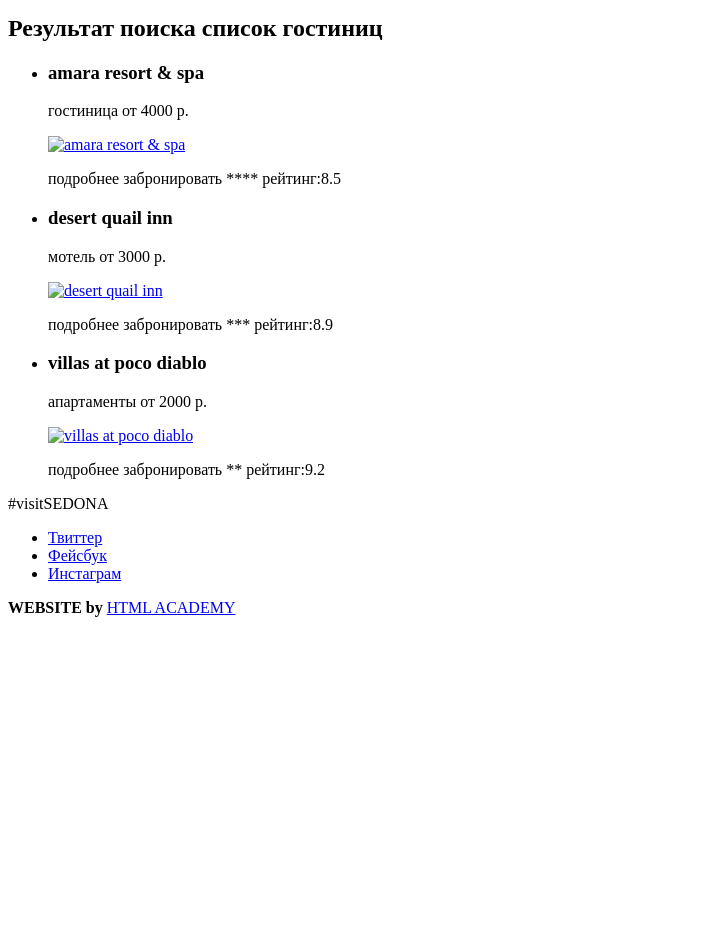
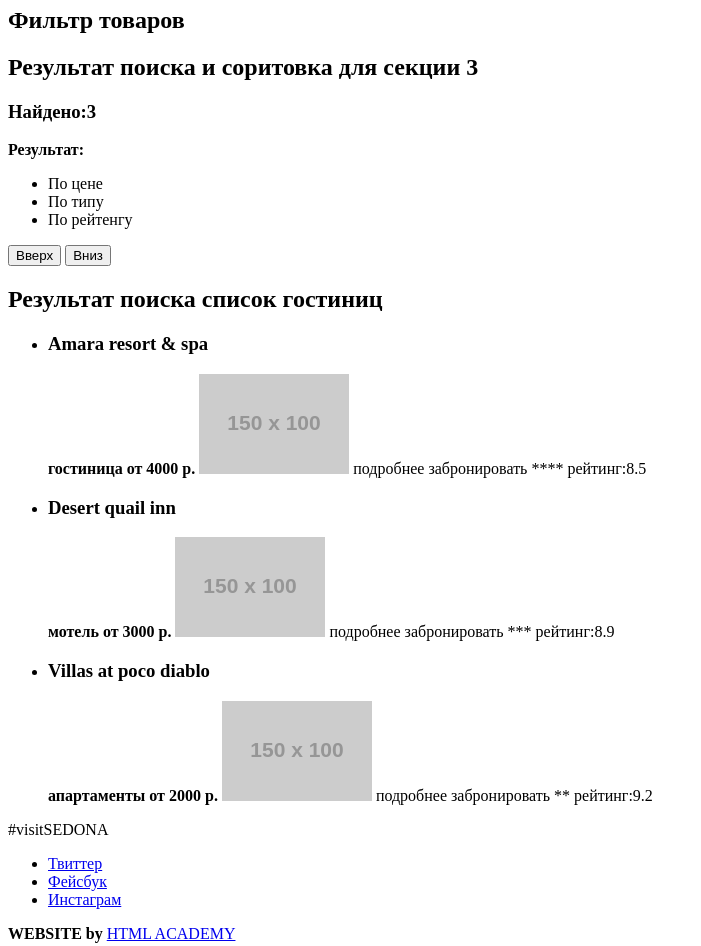
Before and after one commit to Janshan83/556095-sedona, a plain HTML site: page catalog.html in a window 1280 px wide. Shown: the part 273-1219 px from the top of the page, without its empty margins (0-701 px from the left). Before the commit the page ends 906 px from the top, so only its background shows below. Drawn offline with Linux system fonts and the light colour scheme; placeholder pictures from the web are drawn by us.

Commit message:
Добавлена секция результаты исправленны ошибки

```diff
--- a/catalog.html
+++ b/catalog.html
@@ -8,7 +8,7 @@
       <header class="main header">
         <nav class="main navigation">
             <a class="main-header-logo">
-            <img src="img/index-logo.svg" width="368" height="153" alt="Логотип  СЕДОНА">
+                <img src="http://placehold.it/150x100">
             </a>
                 <ul class="site-navigation">
                     <li><a href="info.html">Информация</a></li>
@@ -28,45 +28,53 @@
             </section>
 
         <!--Секция результат поиска и сортировка найденых гостиниц-->
-          <section class="sortirovka">
+            <section class="sort">
                 <h2 class="visually-hidden">Результат поиска и соритовка для секции 3</h2>
-          <!--Здесь будет форма-->
+                    <h3 class="sort-result">Найдено:3</h3>
+                        <b class="sort-item">Результат:</b>
+                    <ul class="sort-list">
+                        <li><a class="sort-item">По цене</a></li>
+                        <li><a class="sort-item">По типу</a></li>
+                        <li><a class="sort-item">По рейтенгу</a></li>
+                    </ul>
+                       <button class="sort-item-up">Вверх</button>
+                       <button class="sort-item-down">Вниз</button>
             </section>
         <!--Секция найденых гостиниц с возможностью сортировки по нескольким параметрам-->
             <section class="catalog">
                 <h2 class="visually-hidden">Результат поиска список гостиниц</h2>
                     <ul class="catalog-list">
                         <li class="catalog-item">
-              <h3>amara resort & spa</h3>
-                <p class="catalog-item-text">гостиница от 4000 р.
-                  </p>
-                  <p class="catalog-item-image">
-              <a href="catalog-item.html">
-                  <img src="img/hotel-1.jpg" width="220" height="165" alt="amara resort & spa"></a></p>
+                            <h3>Amara resort & spa</h3>
+                                <b class="catalog-item-hotel">гостиница</b>
+                                <b class="catalog-item-price">от 4000 р.</b>
+                                <span class="catalog-item-image">
+                                    <img src="http://placehold.it/150x100" alt="amara resort & spa">
+                                </span>
                                     <a class="button-detail">подробнее</a>
                                     <a class="button-book">забронировать</a>
                                     <span class="catalog-item-star">****</span>
                                     <span class="catalog-item-rait">рейтинг:8.5</span>
                         </li>
                         <li class="catalog-item">
-              <h3>desert quail inn</h3>
-                <p class="catalog-item-text">мотель от 3000 р.
-                  </p>
-                  <p class="catalog-item-image">
-              <a href="catalog-item.html">
-                  <img src="img/hotel-2.jpg" width="220" height="165" alt="desert quail inn"></a></p>
+                            <h3>Desert quail inn</h3>
+                                <b class="catalog-item-hotel">мотель</b>
+                                <b class="catalog-item-price">от 3000 р.</b>
+                                <span class="catalog-item-image">
+                                    <img src="http://placehold.it/150x100" alt="desert quail inn">
+                                </span>
                                     <a class="button-detail">подробнее</a>
                                     <a class="button-book">забронировать</a>
                                     <span class="catalog-item-star">***</span>
                                     <span class="catalog-item-rait">рейтинг:8.9</span>
                         </li>
                         <li class="catalog-item">
-              <h3>villas at poco diablo</h3>
-                <p class="catalog-item-text">апартаменты от 2000 р.
-                  </p>
-                  <p class="catalog-item-image">
-              <a href="catalog-item.html">
-                  <img src="img/hotel-3.jpg" width="220" height="165" alt="villas at poco diablo"></a></p>
+                            <h3>Villas at poco diablo</h3>
+                                <b class="catalog-item-hotel">апартаменты</b>
+                                <b class="catalog-item-price">от 2000 р.</b>
+                                <span class="catalog-item-image">
+                                    <img src="http://placehold.it/150x100" alt="desert quail inn">
+                                </span>
                                 <a class="button-detail">подробнее</a>
                                 <a class="button-book">забронировать</a>
                                 <span class="catalog-item-star">**</span>
@@ -80,16 +88,15 @@
 
 
             <footer class="main-footer">
-        <p class="footer-contacts">
-           #visitSEDONA
+                <p class="footer-contacts">#visitSEDONA
                 </p>
-          <div class="footer-social">
-            <ul>
+
+                    <ul class="footer-social">
                         <li> <a class="social-button" href="#">Твиттер</a> </li>
                         <li> <a class="social-button" href="#">Фейсбук</a> </li>
                         <li> <a class="social-button" href="#">Инстаграм</a> </li>
                     </ul>
-          </div>
+
                 <p class="footer-copyright">
                     <b>WEBSITE by</b>
                     <a class="button" href="https://up.htmlacademy.ru">HTML ACADEMY</a>
```
Lines whose indentation alone changed are shown as unchanged.
